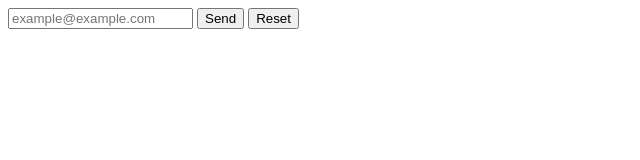
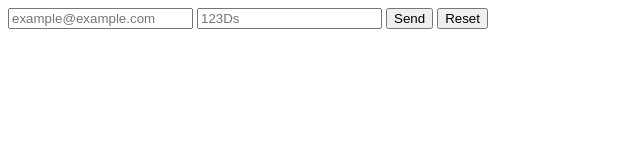
Before and after one commit to gilyaev/lesson5, a plain HTML site: page form.html in a window 1280 px wide. Shown: the whole page, without its empty margins (0-640 px from the left). Drawn offline with Linux system fonts and the light colour scheme.

Commit message:
Add promo field

```diff
--- a/form.html
+++ b/form.html
@@ -8,6 +8,7 @@
   <form action="https://fom.in.ua/echo" method="post">
     <input type="hidden" name="affilate_code" value="2342323sfdsf2dsd">
     <label><input type="email" name="email" placeholder="example@example.com"></label>
+    <label><input type="text" name="promocode" placeholder="123Ds"></label>
     <button type="submit">Send</button>
     <button type="reset">Reset</button>
   </form>
```
